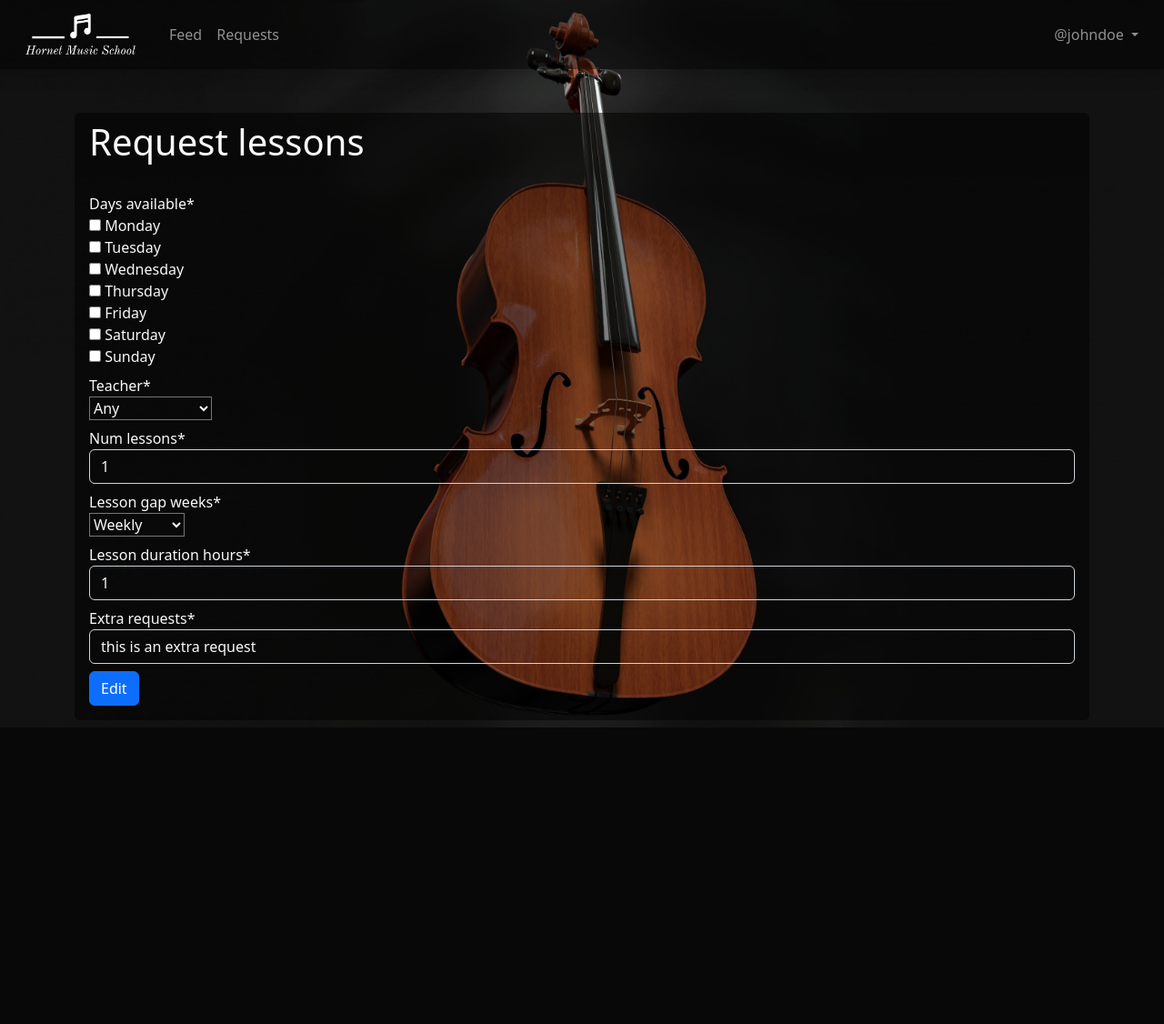
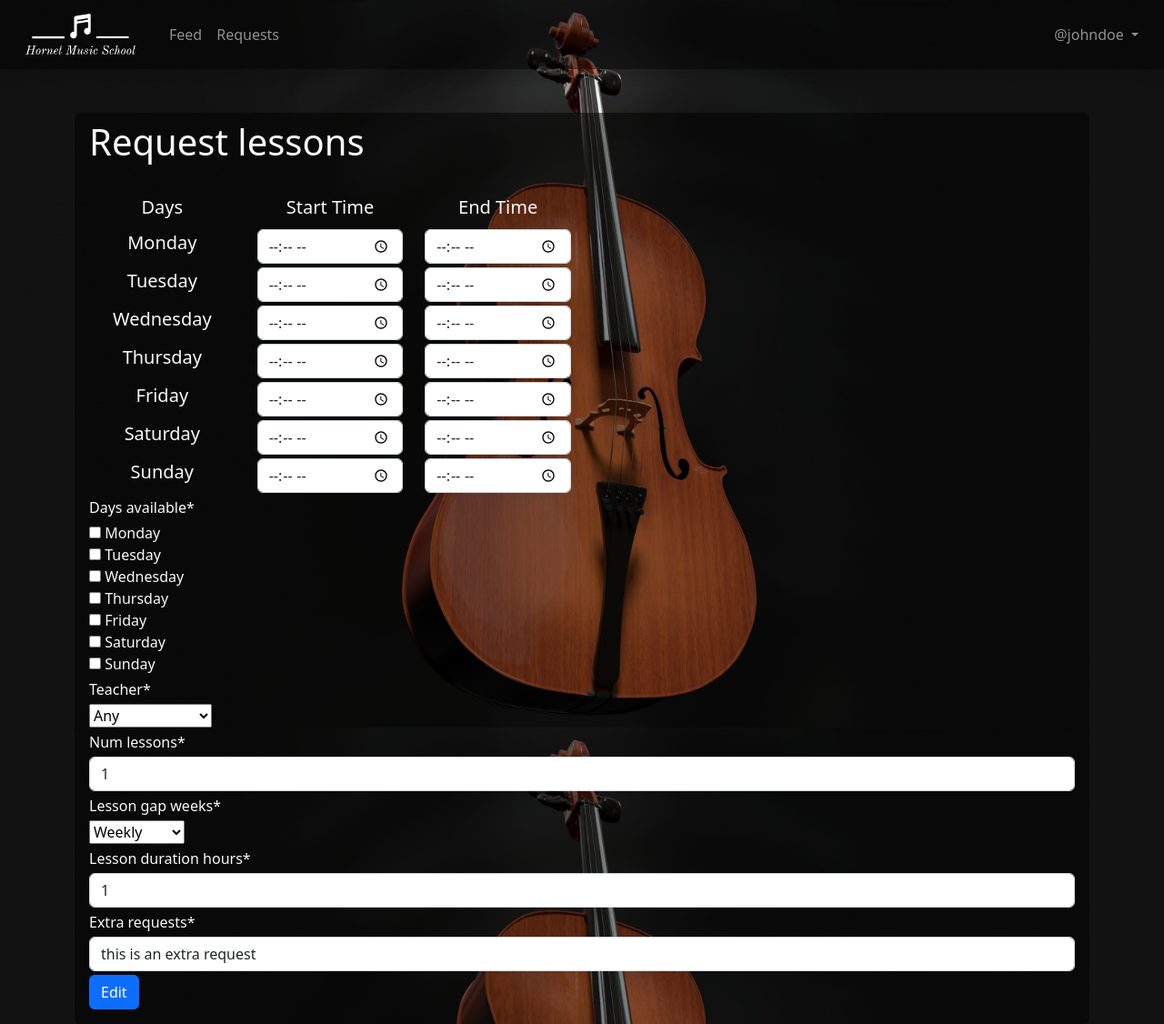
Before and after one commit to Mudssy/Hornet, a Django app: page /edit_request/10 in a window 1280 px wide. Shown: the whole page at 91% size. Before the commit the page ends 800 px from the top, so only its background shows below. Run offline with Django 4.2, Linux system fonts and the light colour scheme; a user stored in the database is signed in; data comes from the database, SQL or seed files in the repository; some libraries are stand-ins or nearby versions.

Commit message:
store time inputs in request model, update show_request.html to show the times

```diff
--- a/Hornet/settings.py
+++ b/Hornet/settings.py
@@ -114,6 +114,7 @@ USE_I18N = True
 USE_TZ = True
 
 
+
 # Static files (CSS, JavaScript, Images)
 # https://docs.djangoproject.com/en/4.1/howto/static-files/
 
--- a/lessons/forms.py
+++ b/lessons/forms.py
@@ -76,8 +76,8 @@ class RequestLessonsForm(forms.ModelForm):
         for num,day in LessonRequest.AvailableWeekly.choices:
             start_variable_name =  day.lower() + "_start_time"
             end_variable_name = day.lower() + "_end_time"
-            self.fields[start_variable_name] = forms.TimeField(label='', widget = forms.TimeInput(attrs={"type": "time"}),required=False)
-            self.fields[end_variable_name] = forms.TimeField(label='', widget = forms.TimeInput(attrs={"type": "time"}),required = False)
+            self.fields[start_variable_name] = forms.TimeField(label='', widget = forms.TimeInput(attrs={"type": "time"},format=['%H:%M:%S']),required=False,input_formats=["%H:%M:%S"])
+            self.fields[end_variable_name] = forms.TimeField(label='', widget = forms.TimeInput(attrs={"type": "time"},format=['%H:%M:%S']),required = False,input_formats=["%H:%M:%S"])
             self.availability_fields.append((day,start_variable_name,end_variable_name))
 
         if self.instance.id is None:
@@ -86,12 +86,13 @@ class RequestLessonsForm(forms.ModelForm):
         else:
             action_string = reverse('edit_request',  kwargs={'request_id': self.instance.id})
             if approve_permissions:
-                self.helper = StandardForm.helper(self.Meta.fields,"submit", "Approve", action_string, "POST", self.instance.id)
+                self.helper = self.create_request_helper("submit", "Approve", action_string, "POST", self.instance.id)
                 self.helper.layout.append(
                     Submit("edit", "Edit")
                 )
             else:
-                self.helper = StandardForm.helper(self.Meta.fields, "edit", "Edit", action_string, "POST", self.instance.id)
+                self.helper = self.create_request_helper("edit", "Edit", action_string, "POST", self.instance.id)
+                print(self.instance.monday_start_time)
 
         self.title = "Request lessons"
 
@@ -138,10 +139,11 @@ class RequestLessonsForm(forms.ModelForm):
                     days_available +=1
 
         #if days_available < 2 / float(cleaned_data["lesson_gap_weeks"]):  #this makes sure user must pick more than one day for biweekly lessons
-        #    self.add_error("lesson_gap_weeks", "lesson gap is not possible")
+        #    self.add_error("lesson_gap_weeks", "lesson gap is not possible") #commented out rn so tests dont fail
 
         # convert the days available list to string to be stored easily in database
         cleaned_data["days_available"] = "".join(cleaned_data["days_available"])
+
 
         # if any teacher is requested set teacher to none
         if int(cleaned_data["teacher"]) == -1:
@@ -151,6 +153,8 @@ class RequestLessonsForm(forms.ModelForm):
 
         #NB: a random teacher is assigned on booking if none is specified
         return cleaned_data
+
+
 
     def create_request_helper(self,submitName, submitValue,form_action,form_method, id=0):
         helper = FormHelper()
@@ -175,20 +179,10 @@ class RequestLessonsForm(forms.ModelForm):
                 css_class = "row my-1"
             ))
 
-        for field in self.Meta.fields: #loop over fields in each form
+        for field in self.Meta.fields: #loop over rest of the fields in each form
             helper.layout.append(
                 Field(field,css_class = "my-1")
         )
-
-
-
-
-
-
-
-
-
-
 
 
 
--- a/lessons/models.py
+++ b/lessons/models.py
@@ -55,6 +55,23 @@ class LessonRequest(models.Model):
         Saturday = 6
         Sunday = 7
 
+    monday_start_time = models.TimeField(blank=True,null=True)
+    monday_end_time = models.TimeField(blank=True,null=True)
+    tuesday_start_time = models.TimeField(blank=True,null=True)
+    tuesday_end_time = models.TimeField(blank=True,null=True)
+    wednesday_start_time = models.TimeField(blank=True,null=True)
+    wednesday_end_time = models.TimeField(blank=True,null=True)
+    thursday_start_time = models.TimeField(blank=True,null=True)
+    thursday_end_time = models.TimeField(blank=True,null=True)
+    friday_start_time = models.TimeField(blank=True,null=True)
+    friday_end_time = models.TimeField(blank=True,null=True)
+    saturday_start_time = models.TimeField(blank=True,null=True)
+    saturday_end_time = models.TimeField(blank=True,null=True)
+    sunday_start_time = models.TimeField(blank=True,null=True)
+    sunday_end_time = models.TimeField(blank=True,null=True)
+
+
+
 
 
     DAYS_OF_WEEK = (
@@ -107,6 +124,8 @@ class LessonRequest(models.Model):
         null=True
     )
 
+
+
 class BookedLesson(models.Model):
 
     start_time = models.DateTimeField(blank=False)
```
Also changed, not shown: lessons/helpers.py (+16 -0 lines), lessons/templates/partials/show_request.html (+23 -17 lines), lessons/migrations/0003_lessonrequest_friday_end_time_and_more.py (added).
